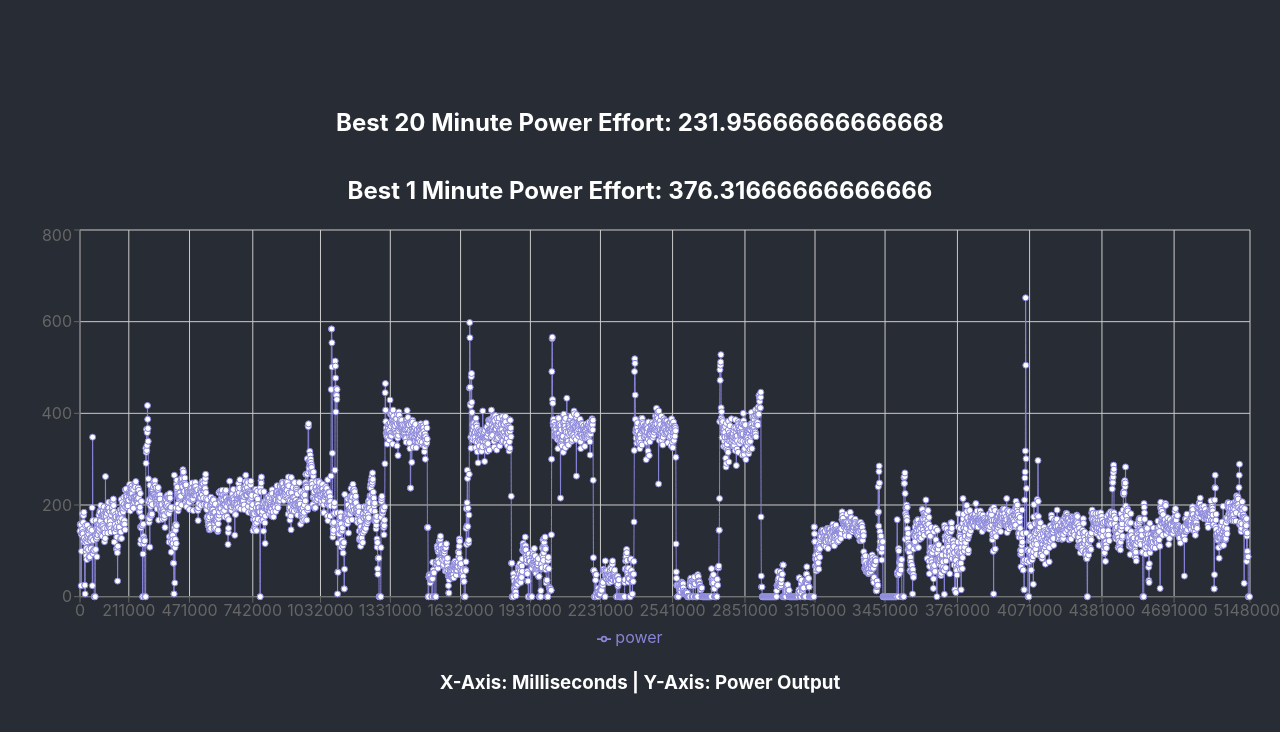
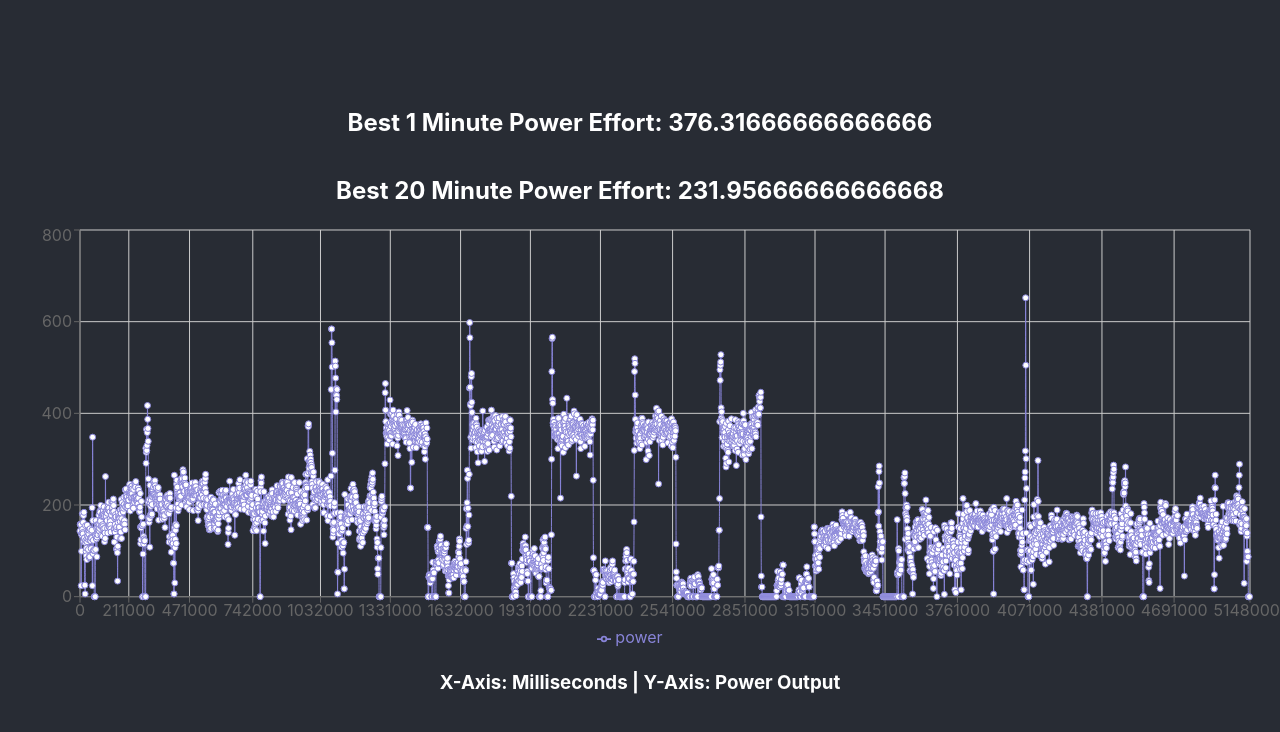
Before and after one commit to phillipmerriman/boulder-frontend-test, a React (Create React App) app: page / in a window 1280 px wide. Shown: the top 732 px of the page. Built offline with nearby package versions, Linux system fonts and the light colour scheme.

Commit message:
switched order of 1 minute and 20 minute display

```diff
--- a/src/Components/BestPowerEffort/BestPowerEffort.js
+++ b/src/Components/BestPowerEffort/BestPowerEffort.js
@@ -5,8 +5,8 @@ const BestPowerEffort = (props) => {
 
   return (
     <>
+      <h2>Best 1 Minute Power Effort: {oneMinute}</h2>
       <h2>Best 20 Minute Power Effort: {twentyMinute}</h2>
-      <h2>Best 1 Minute Power Effort: {oneMinute}</h2>
     </>
   );
 };
```
